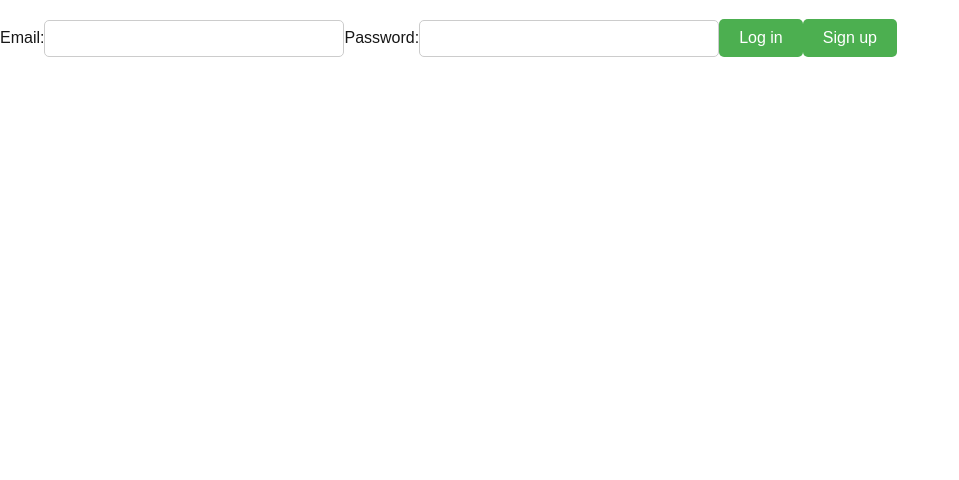
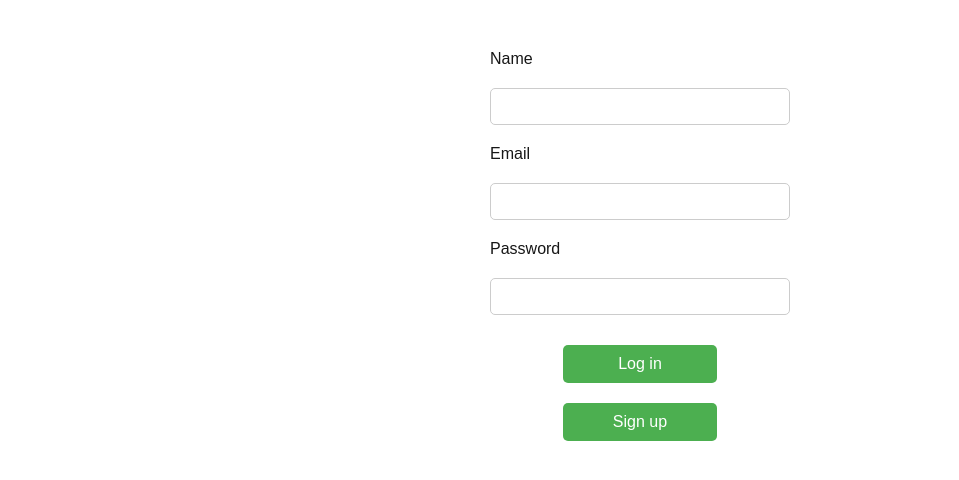
Before and after one commit to halilprofil/login, a Next.js app: page /login in a window 1280 px wide. Shown: the top 480 px of the page, without its empty margins (0-959 px from the left). Built offline with nearby package versions, Linux system fonts and the light colour scheme.

Commit message:
login ve signup işlemleri eklendi

```diff
--- a/app/globals.css
+++ b/app/globals.css
@@ -95,3 +95,29 @@ button:hover {
 .url-list a:hover {
   text-decoration: underline;
 }
+
+.loginForm{
+  display: flex;
+  flex-direction: column;
+  margin-inline: auto;
+  width: 30%;
+  margin-block: 50px;
+  align-items: center;
+  button{
+    margin: 10px;
+    width: 40%;
+  }
+  div{
+    display: flex;
+    flex-direction: column;
+  }
+}
+
+.loginBtns{
+  display: flex;
+  gap: 10px;
+  justify-content: end;
+  margin-block: 30px;
+  margin-right: 75px;
+
+}
--- a/app/login/page.jsx
+++ b/app/login/page.jsx
@@ -2,11 +2,22 @@ import { login, signup } from "./actions"
 
 export default function LoginPage() {
   return (
-    <form>
-      <label htmlFor="email">Email:</label>
-      <input id="email" name="email" type="email" required />
-      <label htmlFor="password">Password:</label>
-      <input id="password" name="password" type="password" required />
+    <form className="loginForm">
+       <div>
+          <label htmlFor="fullName">Name</label>
+          <input id="fullName" name="fullName" type="text" required />
+       </div>
+
+       <div>
+          <label htmlFor="email">Email</label>
+          <input id="email" name="email" type="email" required />
+      </div>
+
+      <div>
+          <label htmlFor="password">Password</label>
+          <input id="password" name="password" type="password" required />
+      </div>
+
       <button formAction={login}>Log in</button>
       <button formAction={signup}>Sign up</button>
     </form>
```
Also changed, not shown: app/components/ShortUrl.jsx (+10 -14 lines), app/components/SignOut.jsx (added, +16 -0 lines), app/page.js (+26 -9 lines), app/login/actions.js (line endings or trailing spaces).
